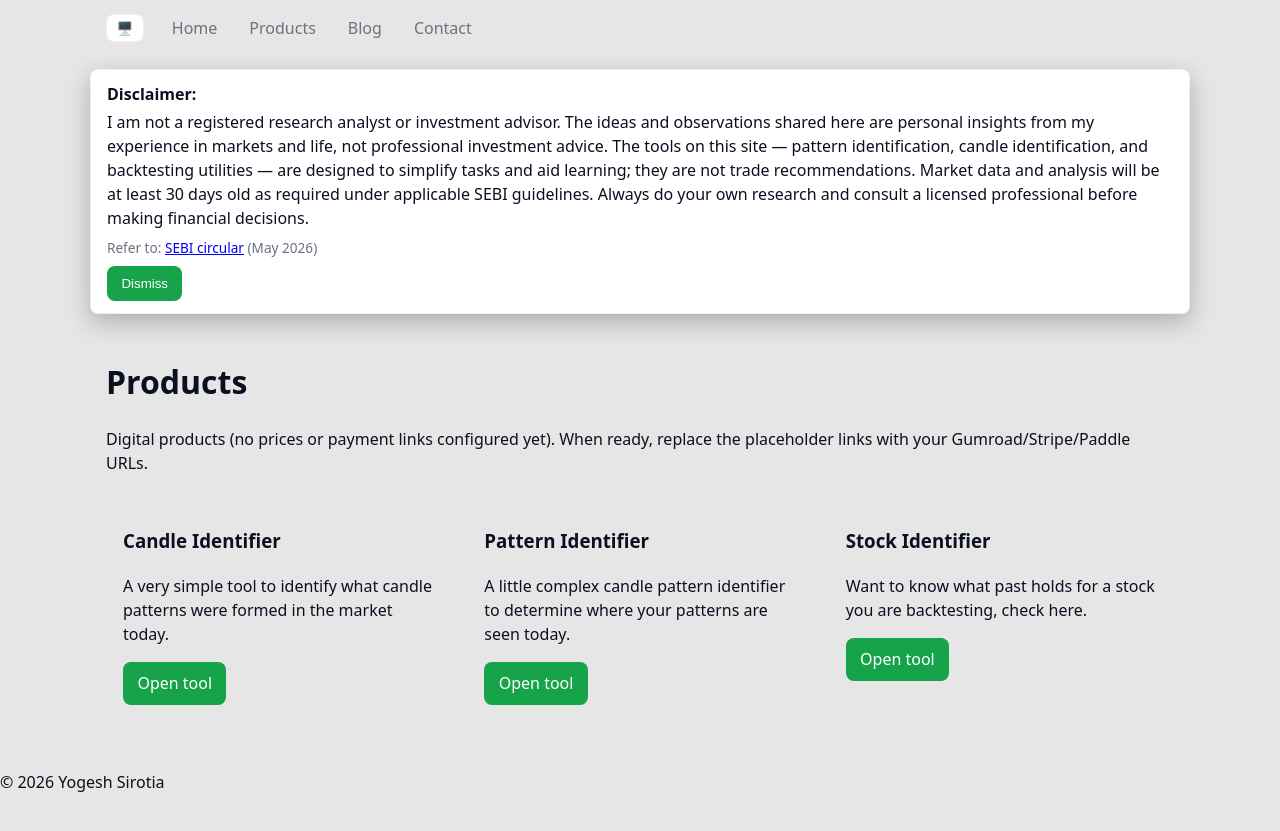
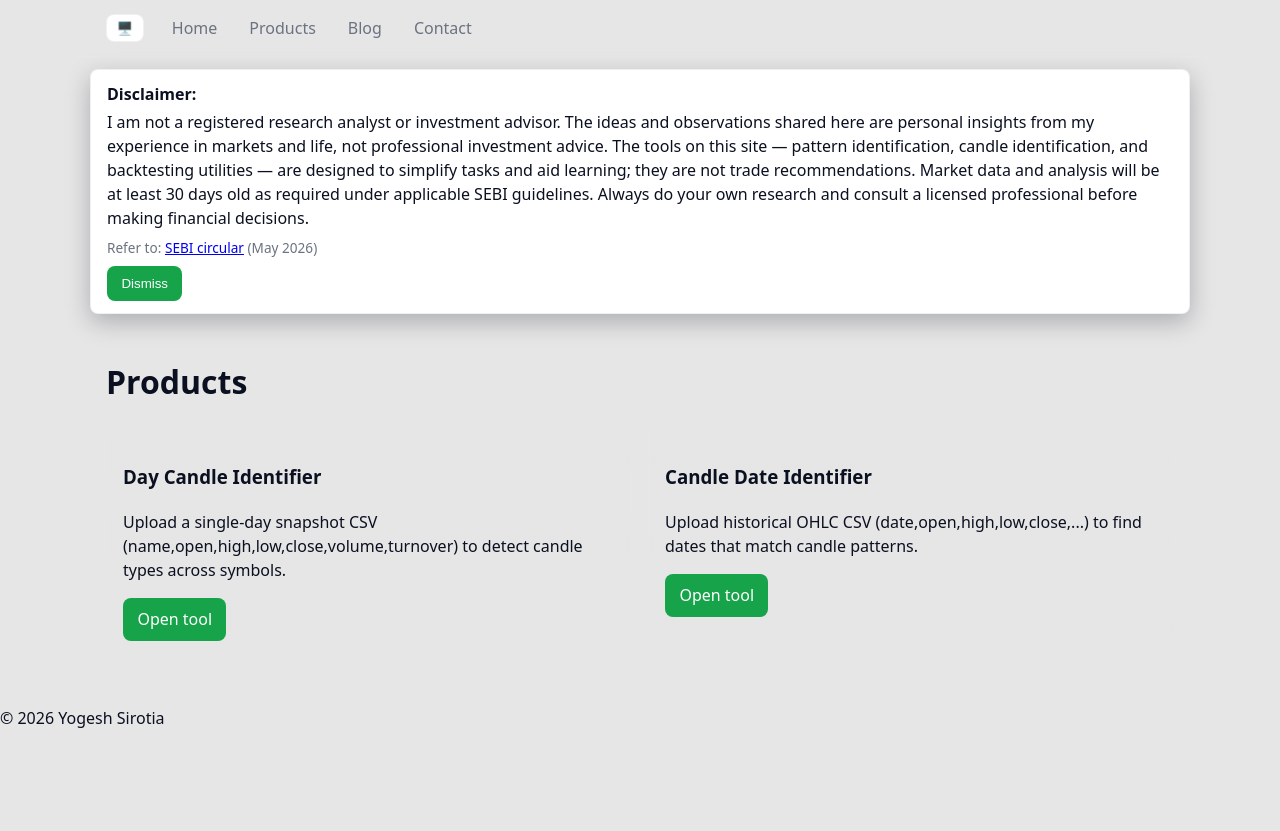
Before and after one commit to ysirotia2-maker/my-webpages, a Jekyll site: the page built from products.md, in a window 1280 px wide. Shown: the top 831 px of the page. Built offline with Jekyll 4.4.1, drawn with Linux system fonts in a browser that asks for light colours.

Commit message:
Remove obsolete product pages and remove payment note; add REBUILD marker

```diff
--- a/products.md
+++ b/products.md
@@ -6,24 +6,17 @@ permalink: /products/
 
 <h1>Products</h1>
 
-<p>Digital products (no prices or payment links configured yet). When ready, replace the placeholder links with your Gumroad/Stripe/Paddle URLs.</p>
-
 <div class="products-list">
   <div class="product">
-	<h3>Candle Identifier</h3>
-	<p>A very simple tool to identify what candle patterns were formed in the market today.</p>
-	<p><a class="btn" href="/products/candle-identifier/">Open tool</a></p>
+	<h3>Day Candle Identifier</h3>
+	<p>Upload a single-day snapshot CSV (name,open,high,low,close,volume,turnover) to detect candle types across symbols.</p>
+	<p><a class="btn" href="/products/day-candle-identifier/">Open tool</a></p>
   </div>
 
   <div class="product">
-	<h3>Pattern Identifier</h3>
-	<p>A little complex candle pattern identifier to determine where your patterns are seen today.</p>
-	<p><a class="btn" href="/products/pattern-identifier/">Open tool</a></p>
+	<h3>Candle Date Identifier</h3>
+	<p>Upload historical OHLC CSV (date,open,high,low,close,...) to find dates that match candle patterns.</p>
+	<p><a class="btn" href="/products/candle-date-identifier/">Open tool</a></p>
   </div>
 
-  <div class="product">
-	<h3>Stock Identifier</h3>
-	<p>Want to know what past holds for a stock you are backtesting, check here.</p>
-	<p><a class="btn" href="/products/stock-identifier/">Open tool</a></p>
-  </div>
 </div>
```
Also changed, not shown: REBUILD.md (added, +5 -0 lines), products/candle-identifier.md (deleted, +0 -12 lines), products/pattern-identifier.md (deleted, +0 -12 lines), products/stock-identifier.md (deleted, +0 -12 lines).
